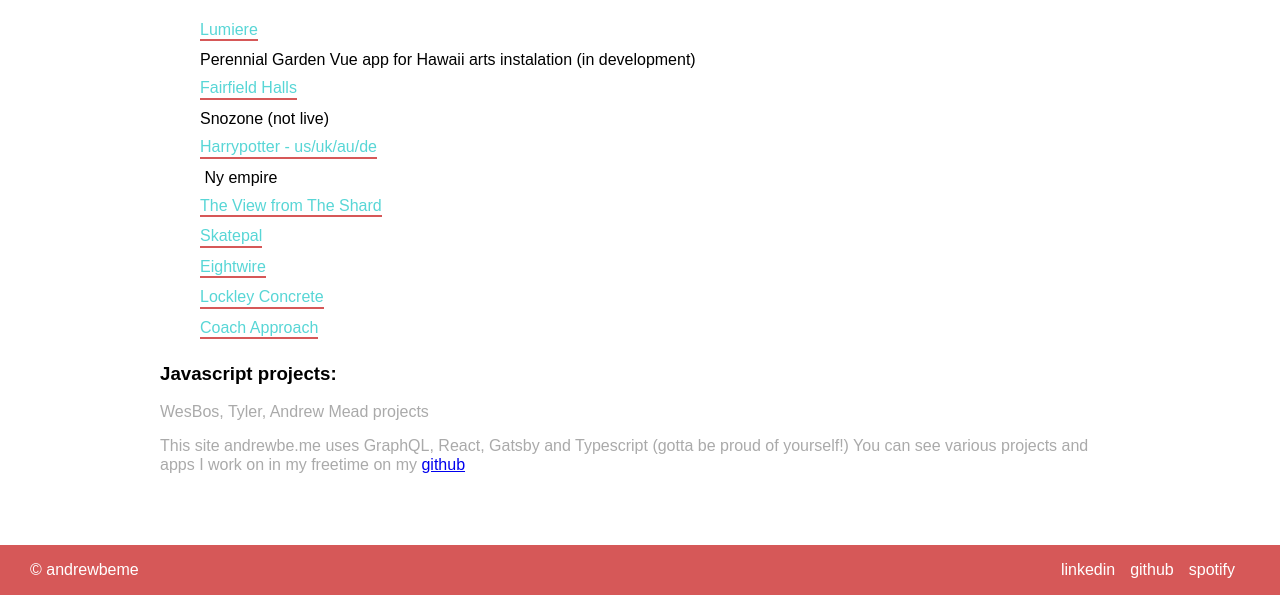
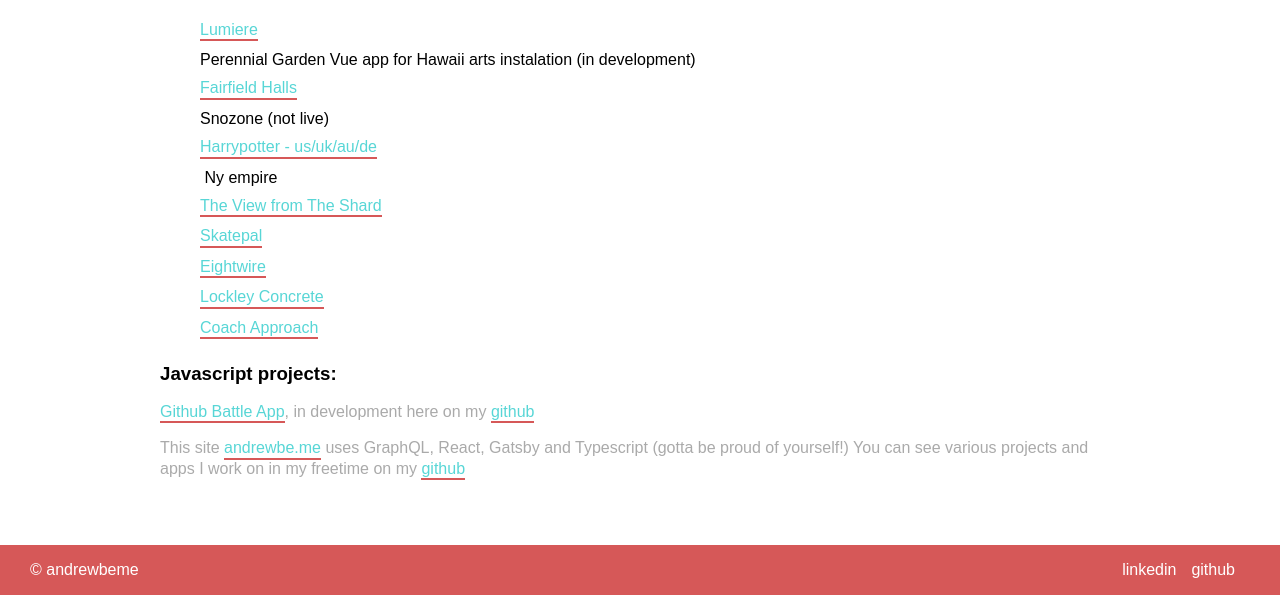
Before and after one commit to andrew-os/andrewbe-me, a Gatsby site: page /projects in a window 1280 px wide. Shown: the part 205-800 px from the top of the page. Built offline with nearby package versions, Linux system fonts and the light colour scheme; Gatsby itself is replaced by a stand-in of ours.

Commit message:
tidied up text, added link object, links to portfolio added

```diff
--- a/src/Components/Footer.scss
+++ b/src/Components/Footer.scss
@@ -16,5 +16,13 @@
     > li {
         display: inline-block;
         margin-right: 15px;
+
+        a{
+            color: #fff;
+            text-decoration: none;
+            &:hover{
+                color: #58D6D6;
+            }
+        }
     }
 }
--- a/src/Components/Footer.tsx
+++ b/src/Components/Footer.tsx
@@ -2,16 +2,18 @@ import * as React from 'react';
 import './Footer.scss'
 
 let socialItems=['linkedin', 'github', 'spotify']
+
+let socialLinks = {
+    linkedin: 'https://www.linkedin.com/in/asleigh/',
+    github: 'https://github.com/andrew-os'
+}
 export const Footer: React.StatelessComponent<{}> = () => {
     return (
         <div className="footer">
                 <p>&copy; andrewbeme </p>
                 <ul className="social-nav">
-                    {
-                        socialItems.map( (social) => {
-                            return <li>{social}</li>
-                        })
-                    }
+                    <li><a href={socialLinks.linkedin} target="_blank">linkedin</a></li>
+                    <li ><a href={socialLinks.github} target="_blank">github</a></li>
                 </ul>
         </div>
     )
--- a/src/pages/contact.tsx
+++ b/src/pages/contact.tsx
@@ -19,7 +19,7 @@ export default class ContactPage extends
                 <h1>Contact</h1>
                 <p>
                     Its best to contact me on email.<br/>
-                    Email me at -  <a href="mailto:andrewsleigh@protonmail.com">andrewsleigh@protonmail.com</a><br/>
+                    Email me at -  <a href="mailto:andrew.sleighweb@gmail.com" className={styles.link}>andrew.sleighweb@gmail.com</a><br/>
                     I am on my emails through the Mon - Fri week and will usually respond within 24hours.
                 </p>
                 </div>
--- a/src/pages/play.tsx
+++ b/src/pages/play.tsx
@@ -27,11 +27,10 @@ React.Component{
                 </p>
 
                 <p>
-                    I volunteer when I can. I spent two months in the West Bank of Palestine teaching children to skateboard with Skatepal. I currently in the process of becoming a Home Reading Volunteer with Doorstep library.
+                    I volunteer when I can. I spent two months in the West Bank of Palestine teaching children to skateboard with Skatepal. I currently in the process of becoming a Home Reading Volunteer with Doorstep library, because reading is great.
                 </p>
                 <p>
-                Reading is great. This article is worth reading, and I really enjoy finding new books, this instagram account is useful: //marc succu one
-                Currently reading:
+
                 </p>
 
             </div>
--- a/src/pages/projects.tsx
+++ b/src/pages/projects.tsx
@@ -53,9 +53,9 @@ React.Component{
                     </li>
                 </ul>
                 <h3>Javascript projects:</h3>
-                <p>WesBos, Tyler, Andrew Mead projects</p>
-            <p>This site andrewbe.me uses GraphQL, React, Gatsby and Typescript (gotta be proud of yourself!)
-                You can see various projects and apps I work on in my freetime on my <a href="https://github.com">github</a></p>
+                <p><a href="https://github-battle-80226.firebaseapp.com/" target="_blank" className={styles.link}>Github Battle App</a>, in development here on my <a href="https://github.com/andrew-os" className={styles.link} target="_blank">github</a> </p>
+            <p>This site <a href="/" className={styles.link}>andrewbe.me</a> uses GraphQL, React, Gatsby and Typescript (gotta be proud of yourself!)
+                You can see various projects and apps I work on in my freetime on my <a href="https://github.com/andrew-os" className={styles.link} target="_blank">github</a></p>
             </div>
          <Footer />
          </div>
--- a/src/pages/work.tsx
+++ b/src/pages/work.tsx
@@ -20,7 +20,6 @@ React.Component{
         <Header />
             <div className={styles.Container}>
                 <h1>Work</h1>
-                <button>CV</button>
                 <h3>Experience: 5 years.</h3>
                 <p>I’ve spent the past two years working purely as a Front End Developer.</p>
                 <p>Previous to that I worked as a full stack developer.</p>
```
